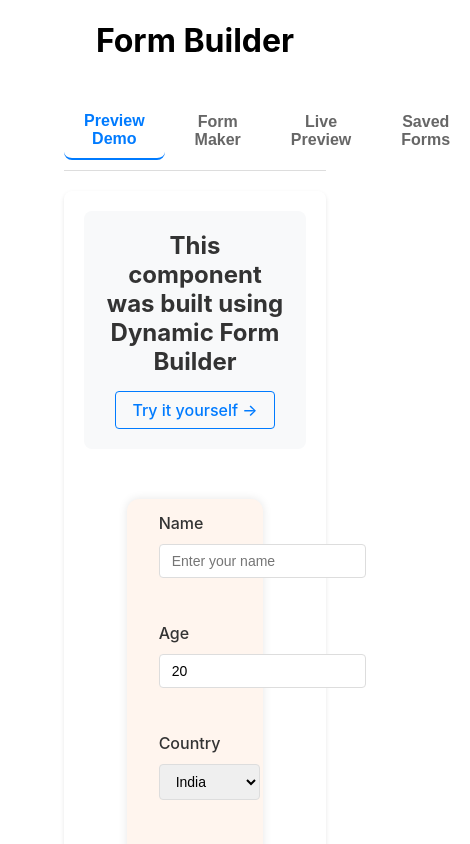
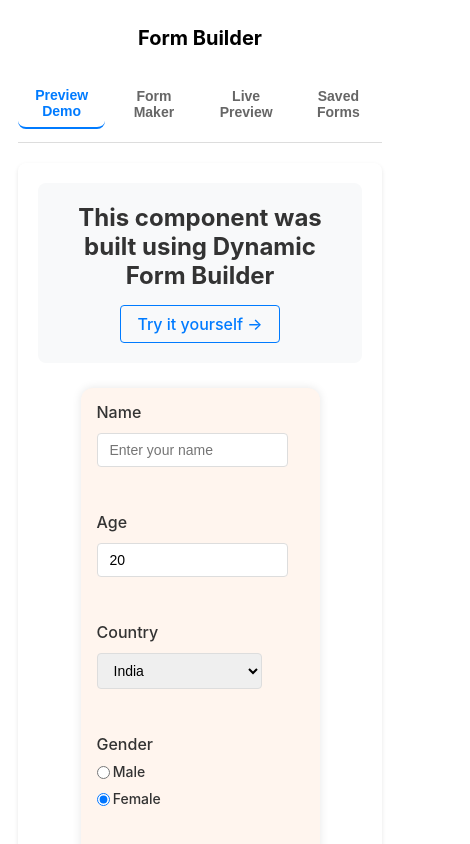
Before and after one commit to vishalsingh4/form-builder, a React (Vite) app: page / in a window 390 px wide. Shown: the top 844 px of the page, 470 px wide, since content can reach past the window. Built offline with nearby package versions, Linux system fonts and the light colour scheme.

Commit message:
responsive design fixes - mobile, ipad pro

```diff
--- a/src/App.css
+++ b/src/App.css
@@ -5,3 +5,31 @@
   -webkit-font-smoothing: antialiased;
   -moz-osx-font-smoothing: grayscale;
 }
+
+.app-container {
+  width: 100%;
+  max-width: 1400px;
+  margin: 0 auto;
+  padding: 20px;
+}
+
+@media screen and (max-width: 768px) {
+  .app-container {
+    padding: 10px;
+  }
+
+  h1 {
+    font-size: 24px;
+    margin-bottom: 1rem;
+  }
+}
+
+@media screen and (max-width: 480px) {
+  .app-container {
+    padding: 5px;
+  }
+
+  h1 {
+    font-size: 20px;
+  }
+}
--- a/src/components/FormBuilder/index.css
+++ b/src/components/FormBuilder/index.css
@@ -97,10 +97,42 @@ button[type="reset"] {
 
 @media screen and (max-width: 768px) {
   form {
-    grid-template-columns: 1fr;
+    max-width: 100%;
+    padding: 1rem;
+    flex-direction: column;
+  }
+
+  .form-group {
+    width: 100%;
+  }
+
+  .form-actions {
+    width: 100%;
+    justify-content: center;
   }
 
   button {
-    max-width: 100%;
+    width: 45%;
   }
 }
+
+@media screen and (max-width: 480px) {
+  .form-container {
+    padding: 10px;
+  }
+
+  form {
+    padding: 1rem;
+  }
+
+  button {
+    width: 100%;
+    margin: 0.5rem 0;
+  }
+
+  .radio-group {
+    flex-direction: column;
+    align-items: flex-start;
+    gap: 0.5rem;
+  }
+}
--- a/src/components/FormMaker/index.css
+++ b/src/components/FormMaker/index.css
@@ -309,3 +309,79 @@
   background-color: #218838;
   transform: translateY(-1px);
 }
+
+@media screen and (max-width: 768px) {
+  .form-maker-container {
+    padding: 10px;
+    max-width: 100%;
+  }
+
+  .tabs {
+    padding-bottom: 5px;
+  }
+
+  .form-maker-content {
+    padding: 15px;
+  }
+
+  .create-new-form-container {
+    flex-direction: column;
+    gap: 1rem;
+  }
+
+  .preview-description {
+    margin-bottom: 15px;
+  }
+
+  .form-group {
+    flex-direction: column;
+    align-items: flex-start;
+  }
+
+  .form-group label {
+    flex: none;
+    margin-bottom: 5px;
+  }
+
+  .form-group input[type="text"],
+  .form-group input[type="number"],
+  .form-group select,
+  .form-group textarea {
+    width: 80%;
+    min-width: auto;
+  }
+}
+
+@media screen and (max-width: 480px) {
+  .form-maker-container {
+    padding: 5px;
+  }
+
+  .tabs {
+    gap: 5px;
+  }
+
+  .tab {
+    padding: 8px 12px;
+    font-size: 14px;
+  }
+
+  .form-element-builder {
+    padding: 10px;
+  }
+
+  .validation-section {
+    padding: 10px;
+  }
+
+  .form-actions {
+    flex-direction: column;
+    gap: 1rem;
+  }
+
+  .add-field-btn,
+  .submit-btn,
+  .create-new-form-btn {
+    width: 100%;
+  }
+}
```
